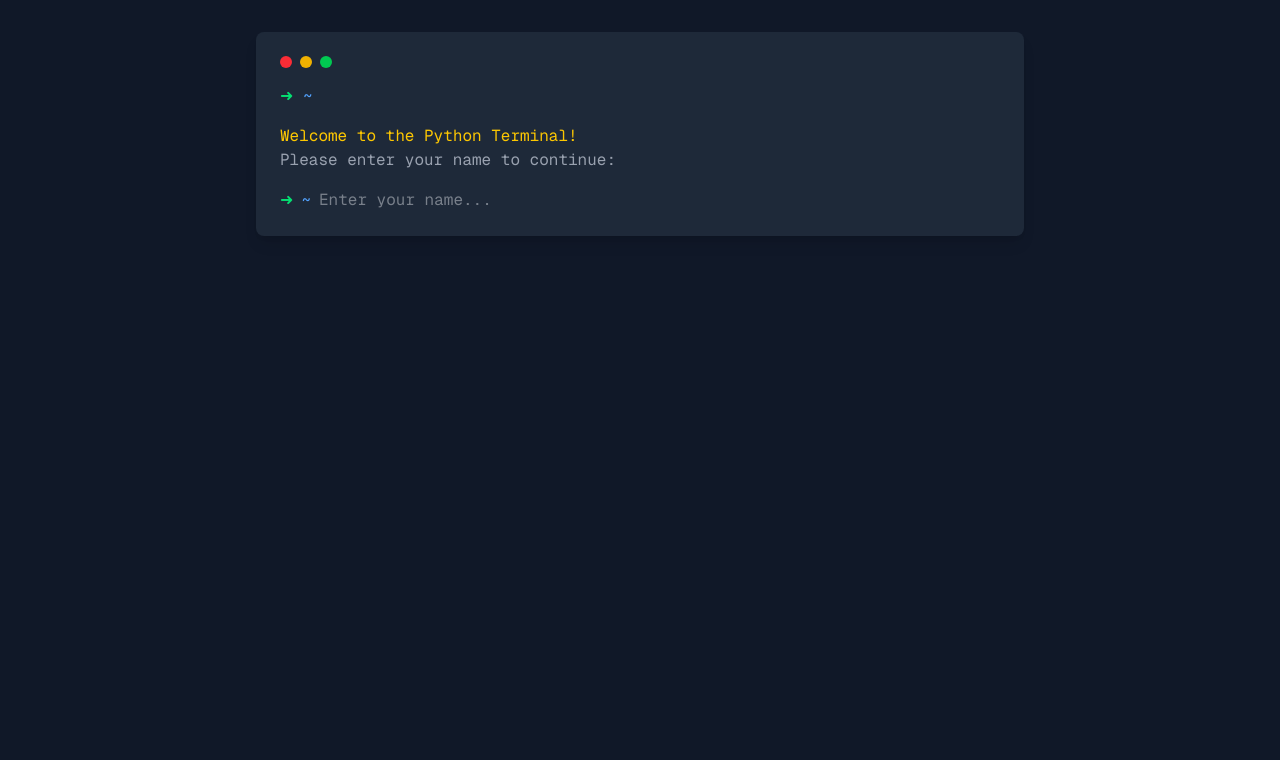
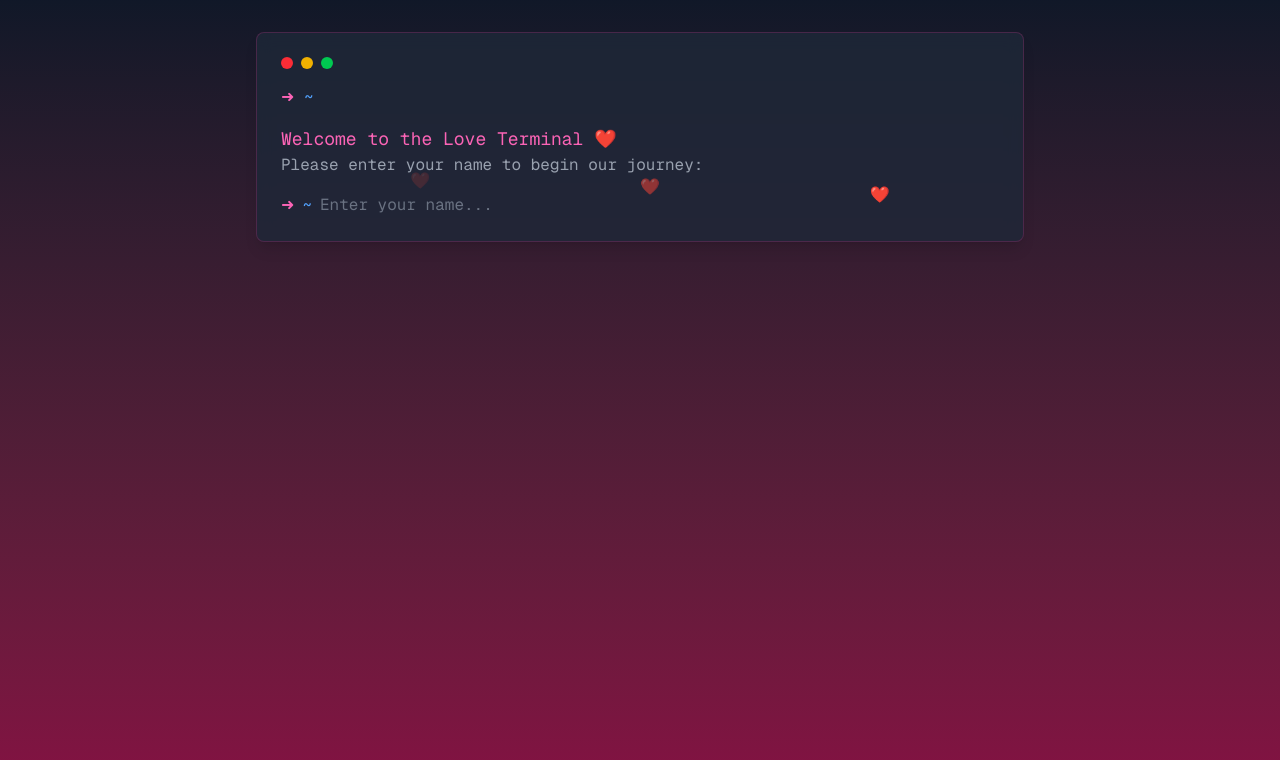
Before and after one commit to kyawphyothu/hello-world-romance, a Next.js app: page /name in a window 1280 px wide. Shown: the top 760 px of the page. Built offline with nearby package versions, Linux system fonts and the light colour scheme.

Commit message:
Enhance NamePage and TerminalPage with animations and styling: integrated motion effects for welcome messages, updated background gradients, and improved component aesthetics with new color schemes and floating heart animations.

```diff
--- a/src/app/name/page.tsx
+++ b/src/app/name/page.tsx
@@ -3,6 +3,7 @@
 // import { useRouter } from 'next/router'
 import React, { useState } from 'react'
 import { useRouter } from 'next/navigation'
+import { motion } from "motion/react"
 
 export default function NamePage() {
   const [name, setName] = useState('')
@@ -19,9 +20,14 @@
   }
 
   return (
-    <div className="min-h-screen bg-gray-900 p-8">
+    <div className="min-h-screen bg-gradient-to-b from-gray-900 to-pink-900 p-8">
       <div className="max-w-3xl mx-auto">
-        <div className="bg-gray-800 rounded-lg shadow-lg p-6 font-mono">
+        <motion.div
+          initial={{ opacity: 0, y: 20 }}
+          animate={{ opacity: 1, y: 0 }}
+          transition={{ duration: 0.5 }}
+          className="bg-gray-800/80 backdrop-blur-sm rounded-lg shadow-lg p-6 font-mono border border-pink-500/20"
+        >
           {/* Terminal Header */}
           <div className="flex items-center gap-2 mb-4">
             <div className="w-3 h-3 rounded-full bg-red-500"></div>
@@ -32,29 +38,65 @@
           {/* Terminal Content */}
           <div className="text-gray-300">
             <div className="mb-4">
-              <span className="text-green-400">➜</span>
+              <span className="text-pink-400">➜</span>
               <span className="text-blue-400"> ~</span>
             </div>
 
             <div className="mb-4">
-              <div className="text-yellow-400">Welcome to the Python Terminal!</div>
-              <div className="text-gray-400">Please enter your name to continue:</div>
+              <motion.div
+                initial={{ opacity: 0 }}
+                animate={{ opacity: 1 }}
+                transition={{ delay: 0.2 }}
+                className="text-pink-400 text-lg"
+              >
+                Welcome to the Love Terminal ❤️
+              </motion.div>
+              <motion.div
+                initial={{ opacity: 0 }}
+                animate={{ opacity: 1 }}
+                transition={{ delay: 0.4 }}
+                className="text-gray-400"
+              >
+                Please enter your name to begin our journey:
+              </motion.div>
             </div>
 
             <form onSubmit={handleSubmit} className="flex items-center">
-              <span className="text-green-400 mr-2">➜</span>
+              <span className="text-pink-400 mr-2">➜</span>
               <span className="text-blue-400 mr-2">~</span>
               <input
                 type="text"
                 value={name}
                 onChange={(e) => setName(e.target.value)}
-                className="bg-transparent border-none outline-none text-gray-300 flex-1"
+                className="bg-transparent border-none outline-none text-gray-300 flex-1 placeholder-gray-500"
                 placeholder="Enter your name..."
                 autoFocus
               />
             </form>
+
+            {/* Floating Hearts */}
+            {[...Array(3)].map((_, i) => (
+              <motion.div
+                key={i}
+                initial={{ opacity: 0, y: 0 }}
+                animate={{
+                  opacity: [0, 1, 0],
+                  y: -50
+                }}
+                transition={{
+                  duration: 3,
+                  delay: i * 0.5,
+                  repeat: Infinity,
+                  ease: "easeOut"
+                }}
+                className="absolute text-pink-400"
+                style={{ left: `${i * 30 + 20}%` }}
+              >
+                ❤️
+              </motion.div>
+            ))}
           </div>
-        </div>
+        </motion.div>
       </div>
     </div>
   )
--- a/src/app/terminal/page.tsx
+++ b/src/app/terminal/page.tsx
@@ -34,9 +34,14 @@
   }
 
   return (
-    <div className="min-h-screen bg-gray-900 p-8">
+    <div className="min-h-screen bg-gradient-to-b from-gray-900 to-pink-900 p-8">
       <div className="max-w-3xl mx-auto">
-        <div className="bg-gray-800 rounded-lg shadow-lg p-6 font-mono">
+        <motion.div
+          initial={{ opacity: 0, y: 20 }}
+          animate={{ opacity: 1, y: 0 }}
+          transition={{ duration: 0.5 }}
+          className="bg-gray-800/80 backdrop-blur-sm rounded-lg shadow-lg p-6 font-mono border border-pink-500/20"
+        >
           {/* Terminal Header */}
           <div className="flex items-center gap-2 mb-4">
             <div className="w-3 h-3 rounded-full bg-red-500"></div>
@@ -47,14 +52,28 @@
           {/* Terminal Content */}
           <div className="text-gray-300">
             <div className="mb-4">
-              <span className="text-green-400">➜</span>
+              <span className="text-pink-400">➜</span>
               <span className="text-blue-400"> ~</span>
             </div>
 
             {/* Welcome Message */}
             <div className="mb-4">
-              <div className="text-yellow-400">Welcome to Python Terminal!</div>
-              <div className="text-gray-400">Press Enter or click Run to execute: print("Hello World")</div>
+              <motion.div
+                initial={{ opacity: 0 }}
+                animate={{ opacity: 1 }}
+                transition={{ delay: 0.2 }}
+                className="text-pink-400 text-lg"
+              >
+                Welcome to the Love Terminal ❤️
+              </motion.div>
+              <motion.div
+                initial={{ opacity: 0 }}
+                animate={{ opacity: 1 }}
+                transition={{ delay: 0.4 }}
+                className="text-gray-400"
+              >
+                Press Enter or click Run to execute: print("Hello World")
+              </motion.div>
             </div>
 
             {/* Command Output */}
@@ -117,13 +136,13 @@
             {/* Command Input and Run Button */}
             <div className="flex items-center gap-4">
               <div className="flex-1 flex items-center">
-                <span className="text-green-400 mr-2">&gt;&gt;&gt; </span>
+                <span className="text-pink-400 mr-2">&gt;&gt;&gt; </span>
                 <div className="text-gray-300 flex-1">print("Hello World")</div>
               </div>
               <button
                 onClick={handleRun}
                 onKeyPress={handleKeyPress}
-                className="flex items-center gap-2 px-4 py-2 bg-gray-700 text-gray-300 rounded-md border border-gray-600 hover:bg-gray-600 hover:border-gray-500 transition-all duration-200 font-mono text-sm"
+                className="flex items-center gap-2 px-4 py-2 bg-gray-700/80 text-gray-300 rounded-md border border-pink-500/30 hover:bg-gray-600/80 hover:border-pink-500/50 transition-all duration-200 font-mono text-sm"
               >
                 <svg
                   className="w-4 h-4"
@@ -148,7 +167,7 @@
               </button>
             </div>
           </div>
-        </div>
+        </motion.div>
       </div>
     </div>
   )
```
